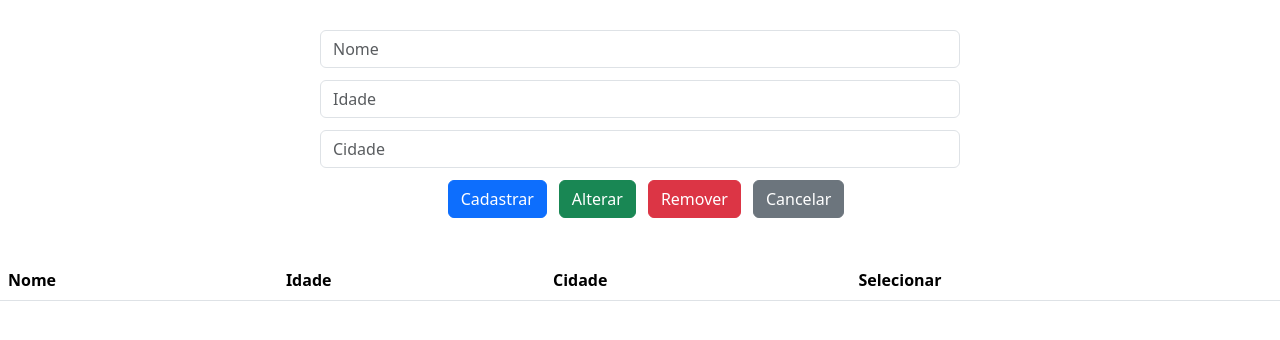
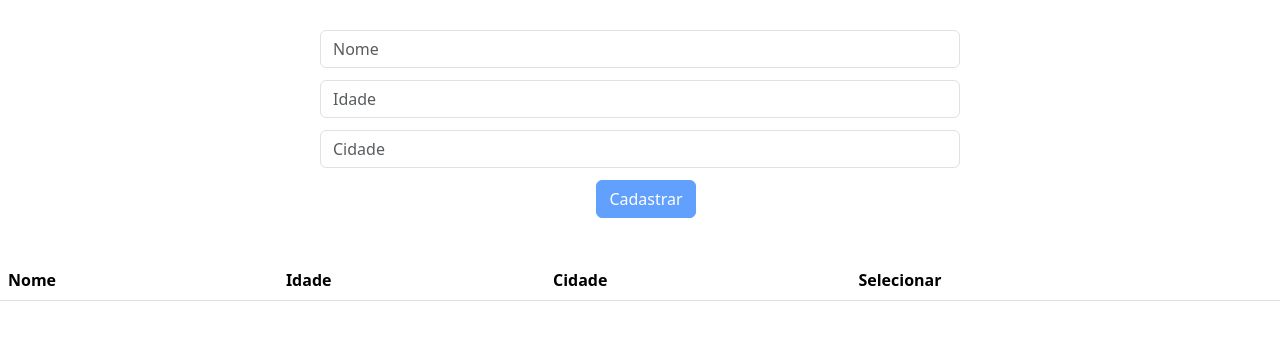
Before and after one commit to DanielMonteiroo/curso-angular, an Angular app: page / in a window 1280 px wide. Shown: the top 340 px of the page. Built offline with nearby package versions, Linux system fonts and the light colour scheme.

Commit message:
validação de formulário

```diff
--- a/src/app/projeto-crud/projeto-crud.html
+++ b/src/app/projeto-crud/projeto-crud.html
@@ -1,16 +1,17 @@
-<form>
+<form [formGroup]="pessoa">
+  <input type="text" formControlName="nome" placeholder="Nome" class="form-control">
+  <input type="number" formControlName="idade" placeholder="Idade" class="form-control">
+  <input type="text" formControlName="cidade" placeholder="Cidade" class="form-control">
 
-  <input type="text" placeholder="Nome" class="form-control">
-  <input type="number" placeholder="Idade" class="form-control">
-  <input type="text" placeholder="Cidade" class="form-control">
-
-  <input type="button" value="Cadastrar" class="btn btn-primary">
+  <!--controle de fluxo para exibição dos botões-->
+@if (btnCadastrar) {
+ <input type="button" [disabled]="pessoa.invalid" value="Cadastrar" class="btn btn-primary">
+}@else {
   <input type="button" value="Alterar" class="btn btn-success">
   <input type="button" value="Remover" class="btn btn-danger">
   <input type="button" value="Cancelar" class="btn btn-secondary">
-
+}
 </form>
-
 
 <table class="table">
 
--- a/src/app/projeto-crud/projeto-crud.ts
+++ b/src/app/projeto-crud/projeto-crud.ts
@@ -1,11 +1,21 @@
 import { Component } from '@angular/core';
+import { FormControl, FormGroup, ReactiveFormsModule, Validators } from '@angular/forms';
 
 @Component({
   selector: 'app-projeto-crud',
-  imports: [],
+  imports: [ReactiveFormsModule],
   templateUrl: './projeto-crud.html',
   styleUrl: './projeto-crud.css',
 })
 export class ProjetoCrud {
 
+  //Variavel para trabalhar com  a visibilidad dos botões
+  btnCadastrar:boolean = true;
+
+  //Objeto pessoa do tipo FormGroup
+  pessoa = new FormGroup({
+    nome: new FormControl('',[Validators.required,Validators.minLength(3)]),
+    idade: new FormControl('',[Validators.required,Validators.min(0),Validators.max(100)]),
+    cidade: new FormControl('',[Validators.required,Validators.minLength(3)])
+  });
 }
```
